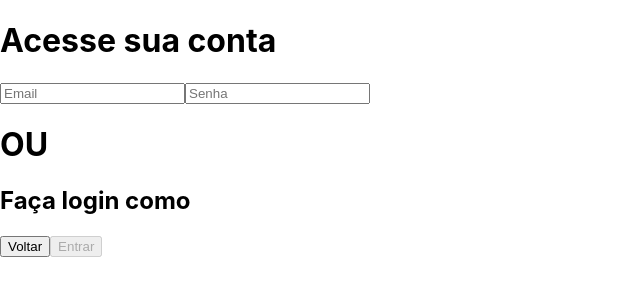
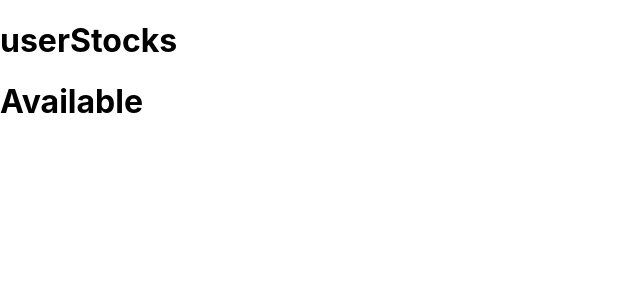
Before and after one commit to Lilian-Azevedo/XP-challenge-lilian-repository, a React (Create React App) app: page /wallet in a window 1280 px wide. Shown: the top 300 px of the page, without its empty margins (0-640 px from the left). Built offline with nearby package versions, Linux system fonts and the light colour scheme.

Commit message:
:construction: feat: export components in CamelCase

```diff
--- a/src/App.js
+++ b/src/App.js
@@ -11,7 +11,7 @@ function App() {
       <Switch>
         {/* <Route exact path="/" component={ mainPage } /> */}
         {/* <Route path="/create" component={ createUser } /> */}
-        <Route path="/" component={ login } />
+        <Route exact path="/" component={ login } />
         <Route path="/wallet" component={ WalletStocks } />
       </Switch>
     </div>);
--- /dev/null
+++ b/src/components/AvailableStocks.js
@@ -0,0 +1,11 @@
+import React from 'react';
+
+const availableStocks = () => {
+    return (
+        <div>
+            <h1>Available</h1>
+        </div>
+    )
+}
+
+export default availableStocks;
--- a/src/components/userStocks.js
+++ b/src/components/UserStocks.js
@@ -2,6 +2,6 @@ import React from 'react'
 
 export default function userStocks() {
   return (
-    <div>userStocks</div>
+    <div><h1>userStocks</h1></div>
   )
 }
--- a/src/components/availableStocks.js
+++ /dev/null
@@ -1,7 +0,0 @@
-import React from 'react'
-
-export default function availableStocks() {
-  return (
-    <div>availableStocks</div>
-  )
-}
--- a/src/pages/login.js
+++ b/src/pages/login.js
@@ -36,7 +36,7 @@ const Login = () => {
     const { inputEmail } = userData;
     dispatch(saveUser(inputEmail));
     addAcessUserToLocal({ user: inputEmail, acessed: new Date()});
-    history.push('/carteira');
+    history.push('/wallet');
   }
 
   const handleEnterClick = (event) => {
--- a/src/pages/wallet.js
+++ b/src/pages/wallet.js
@@ -1,13 +1,13 @@
 import React from 'react';
-import availableStocks from '../components/availableStocks';
-import userStocks from '../components/userStocks';
+import AvailableStocks from '../components/AvailableStocks';
+import UserStocks from '../components/UserStocks';
 // import '../styles/details.css';
 // import Ingredients from '../components/tryComponentization';
 
 const WalletStocks = () => (
   <div className="details-page">
-    <userStocks />
-    <availableStocks />
+    <UserStocks />
+    <AvailableStocks />
   </div>
 );
 
```
